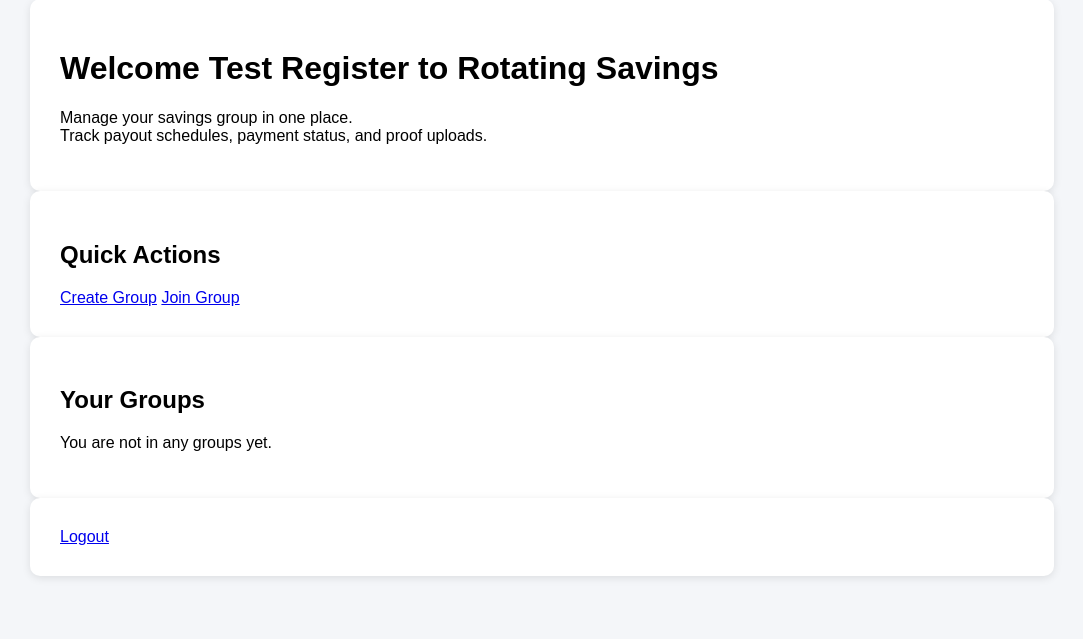
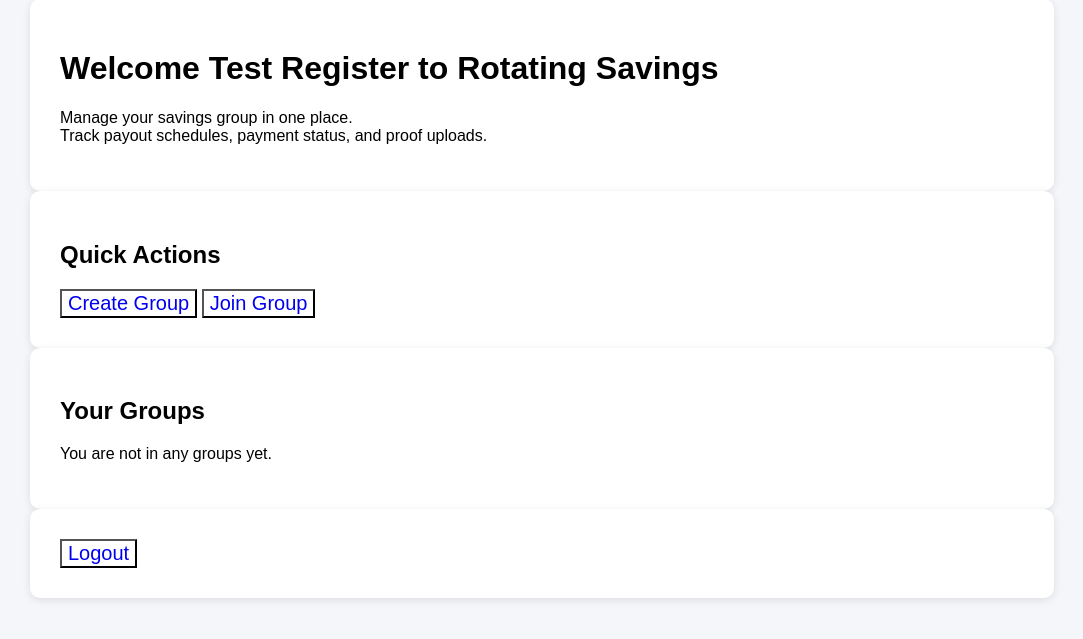
Before and after one commit to arantipolo/Rotating_Savings, a Flask app: page /dashboard in a window 1280 px wide. Shown: the part 139-778 px from the top of the page, without its empty margins (98-1181 px from the left). Run offline with Flask 3, Linux system fonts and the light colour scheme; a user stored in the database is signed in.

Commit message:
updated base, dashboard.html, home.html, create_group.html

```diff
--- a/app/templates/base.html
+++ b/app/templates/base.html
@@ -6,7 +6,6 @@
     <link rel="stylesheet" href="{{ url_for('static', filename='style.css') }}">
 </head>
 <body>
-
     <nav class="navbar">
         <div class="nav-container">
             <h2 class="logo">Rotating Savings</h2>
--- a/app/templates/create_group.html
+++ b/app/templates/create_group.html
@@ -1,6 +1,8 @@
 {% extends 'base.html' %}
 
 {% block content %}
-	<h1>Create Group</h1>
-
+    <h1>Create Group</h1>
+    <div class="card">
+    <button type="button" class="btn btn-primary" data-toggle="modal" data-target="#exampleModal">Create</button>
+    </div>
 {% endblock %}
--- a/app/templates/dashboard.html
+++ b/app/templates/dashboard.html
@@ -11,8 +11,8 @@
 
 <div class="dashboard-actions card">
     <h2>Quick Actions</h2>
-    <a href="{{ url_for('main.create_group') }}">Create Group</a>
-    <a href="{{ url_for('main.join_group') }}">Join Group</a>
+    <button class="buttons"><a href="{{ url_for('main.create_group') }}">Create Group</a></button>
+    <button class="buttons"><a href="{{ url_for('main.join_group') }}">Join Group</a></button>
 </div>
 
 <div class="user-groups card">
@@ -32,6 +32,7 @@
 </div>
 
 <div class="logout card">
-    <a href="{{ url_for('main.logout') }}">Logout</a>
+
+    <button class="buttons"><a href="{{ url_for('main.logout') }}">Logout</a></button
 </div>
 {% endblock %}
--- a/app/templates/home.html
+++ b/app/templates/home.html
@@ -7,6 +7,6 @@
         Manage your savings group in one place.<br>
         Track payout schedules, payment status, and proof uploads.
     </p>
-    <a href="{{ url_for('main.logout') }}">Logout</a>
+    <button class="buttons"><a href="{{ url_for('main.logout') }}">Logout</a></button>
 </div>
 {% endblock %}
```
Also changed, not shown: 1 other file.
